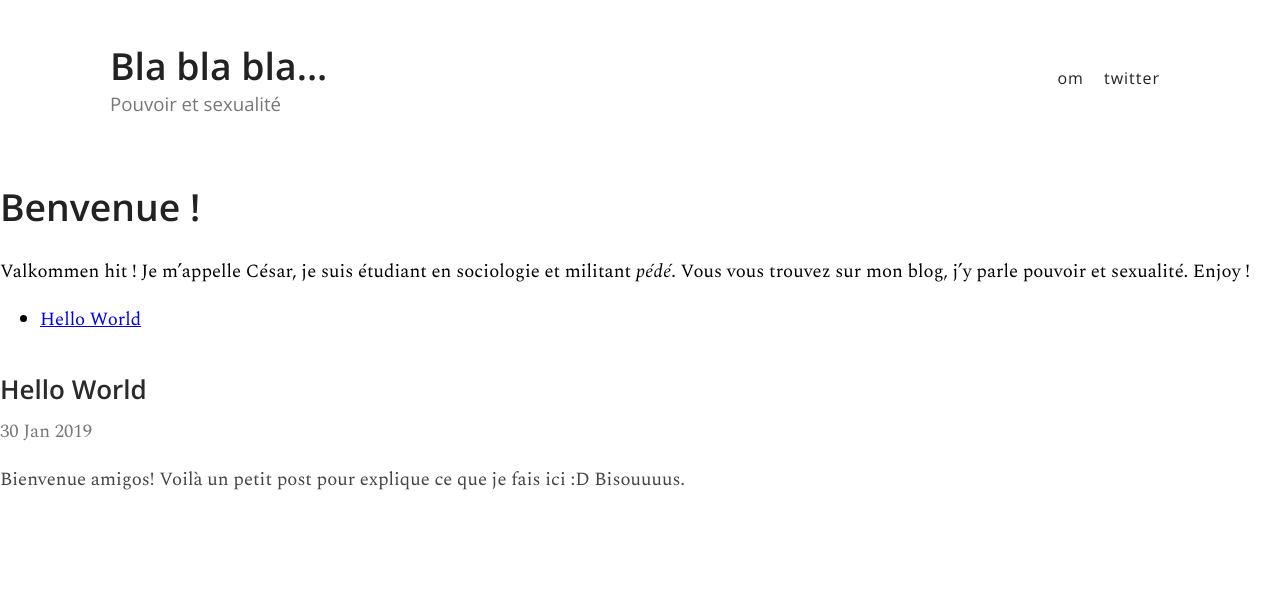
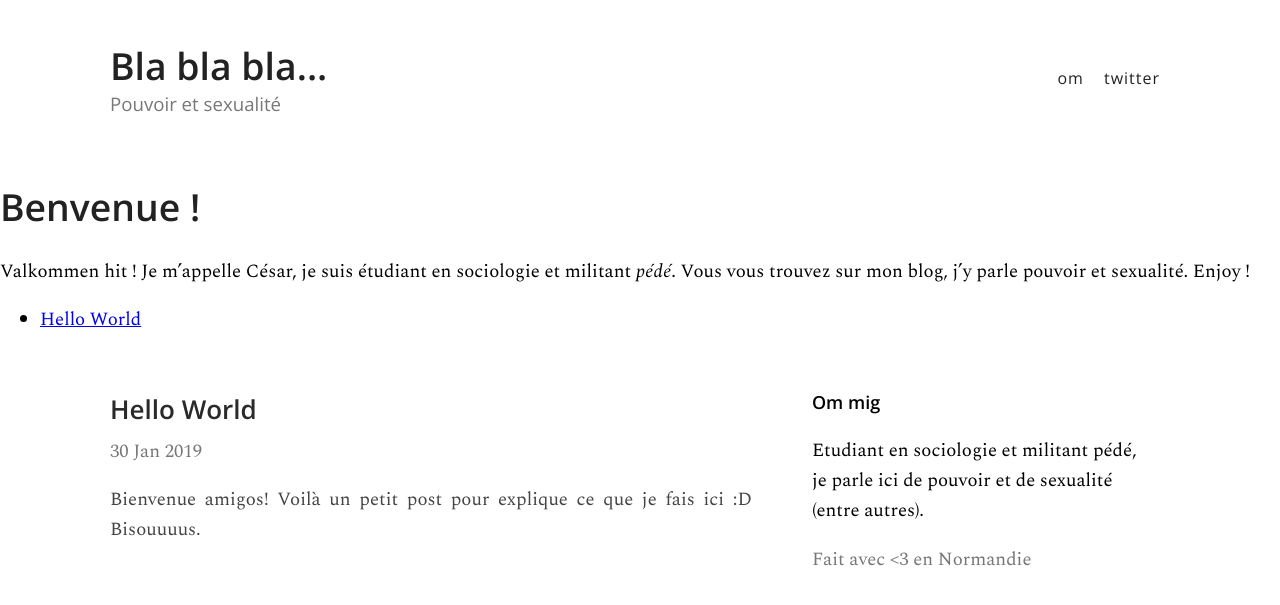
Before and after one commit to pigeoff/pigeoff.github.io, a Jekyll site: the page built from index.md, in a window 1280 px wide. Shown: the top 605 px of the page. Built offline with Jekyll 4.4.1, drawn with Linux system fonts in a browser that asks for light colours; our own code applies the rules of GitHub Pages for plain Markdown files.

Commit message:
update layout

```diff
--- a/_config.yml
+++ b/_config.yml
@@ -1,3 +1,4 @@
 title: "Bla bla bla..."
 slogan: "Pouvoir et sexualité"
+description: "Etudiant en sociologie et militant pédé, je parle ici de pouvoir et de sexualité (entre autres)."
 twitter: "16arpi"
--- a/_layouts/default.html
+++ b/_layouts/default.html
@@ -22,6 +22,8 @@
 
     {{ content }}
 
+    <div id="content" >
+      <div id="articles" >
         {% for post in site.posts %}
           <article >
             <h1><a href="{{ post.url }}" >{{ post.title }}</a></h1>
@@ -29,6 +31,16 @@
             <p>{{ post.chapeau }}</p>
           </article>
         {% endfor %}
+      </div>
+
+      <div id="sidebar" >
+        <h2>Om mig</h2>
+        <p>{{ site.description }}</p>
+        <p class="footer">Fait avec &lt;3 en Normandie</p>
+      </div>
+
+    </div>
+
 
 </body>
 </html>
```
Also changed, not shown: _posts/2019-01-30-hello-world.md (+0 -4 lines). Lines whose indentation alone changed are shown as unchanged.
